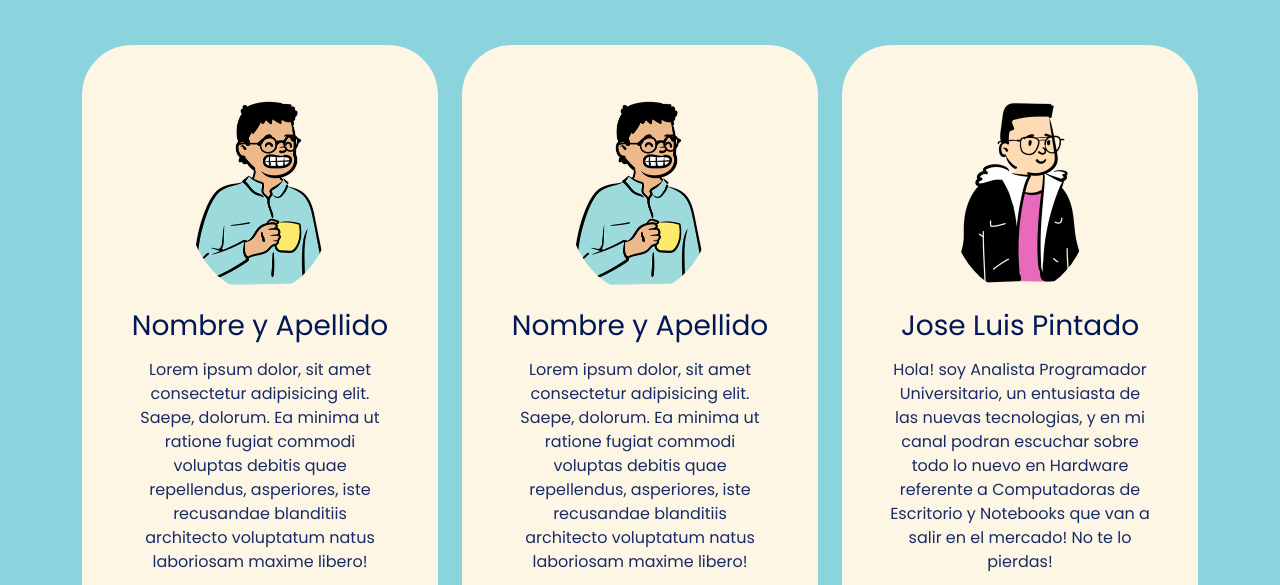
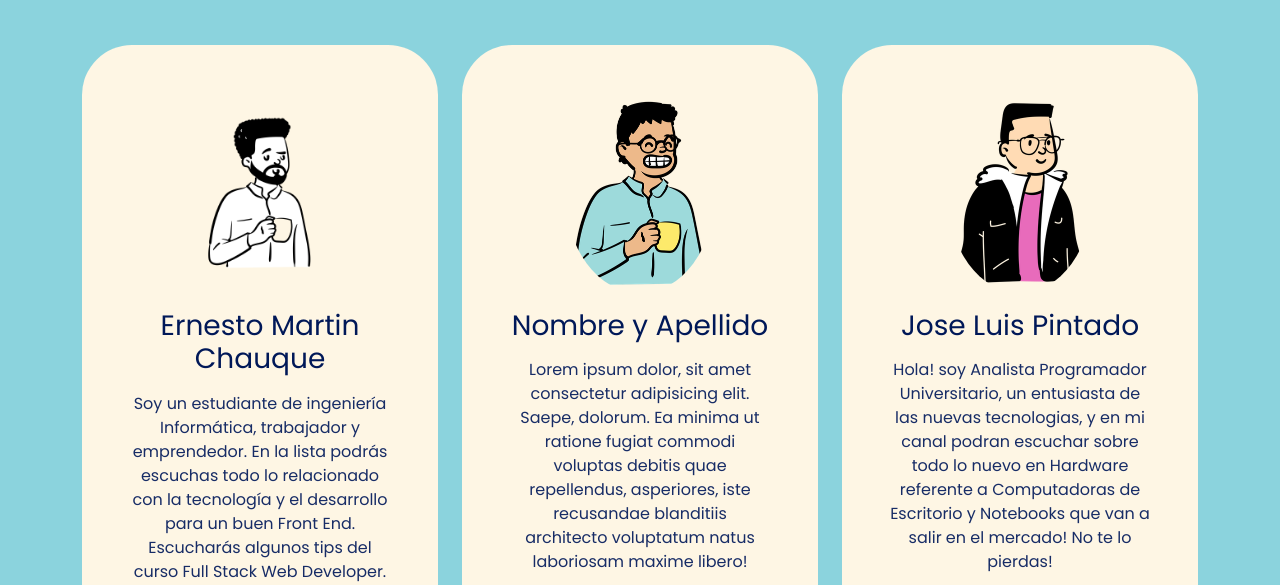
Before and after one commit to cepillo001/devtech-podcast-web, a plain HTML site: page index.html in a window 1280 px wide. Shown: the part 1190-1775 px from the top of the page. Drawn offline with nearby package versions, Linux system fonts and the light colour scheme.

Commit message:
Cambios info de tarjeta 1 y en el avatar

```diff
--- a/index.html
+++ b/index.html
@@ -100,11 +100,11 @@
           <div class="col-md-6 col-lg-4 mb-3">
             <div class="card">
               <div class="card-body text-center p-5">
-                <img src="./assets/avatar.png" alt="avatar" class=" img img-fluid rounded-circle mb-3">
-                <h3 class="title card-title mb-3">Nombre y Apellido</h3>
-                <p>Lorem ipsum dolor, sit amet consectetur adipisicing elit. Saepe, dolorum. Ea minima ut ratione fugiat
-                  commodi voluptas debitis quae repellendus, asperiores, iste recusandae blanditiis architecto
-                  voluptatum natus laboriosam maxime libero!</p>
+                <img src="./assets/Avatar-M.png" alt="avatar" class=" img img-fluid rounded-circle mb-3">
+                <h3 class="title card-title mb-3">Ernesto Martin Chauque</h3>
+                <p>Soy un estudiante de ingeniería Informática, trabajador y emprendedor. En la lista podrás escuchas todo lo relacionado con la tecnología y el desarrollo para un buen Front End.
+                  Escucharás algunos tips del curso Full Stack Web Developer.
+ No te lo vas a querer perder!! </p>
                 <a href="#"><i class="bi bi-twitter text-dark mx-1 lead"></i></a>
                 <a href="#"><i class="bi bi-linkedin text-dark mx-1 lead"></i></a>
                 <a href="#"><i class="bi bi-github text-dark mx-1 lead"></i></a>
```
Also changed, not shown: assets/Avatar-M.png (added).
